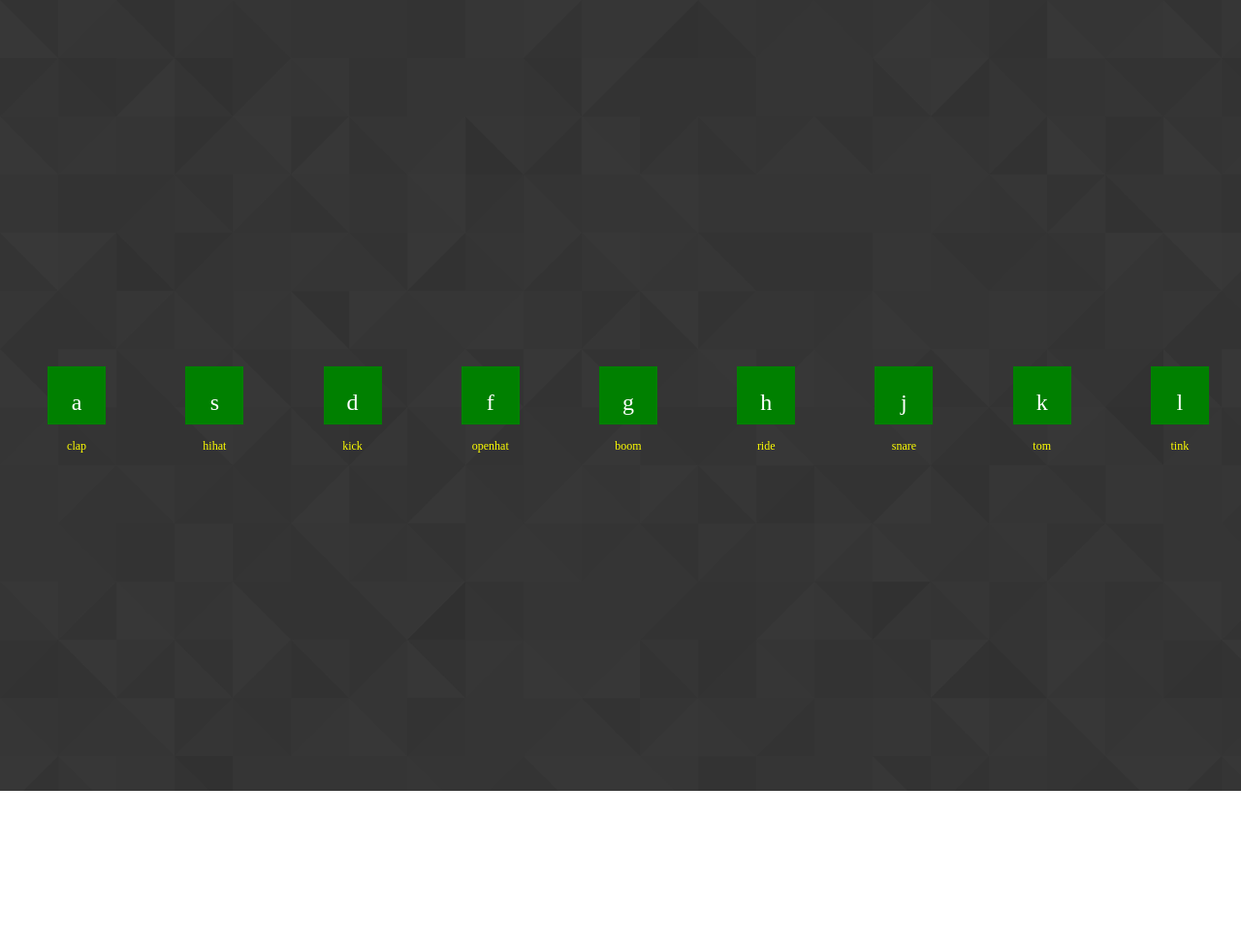
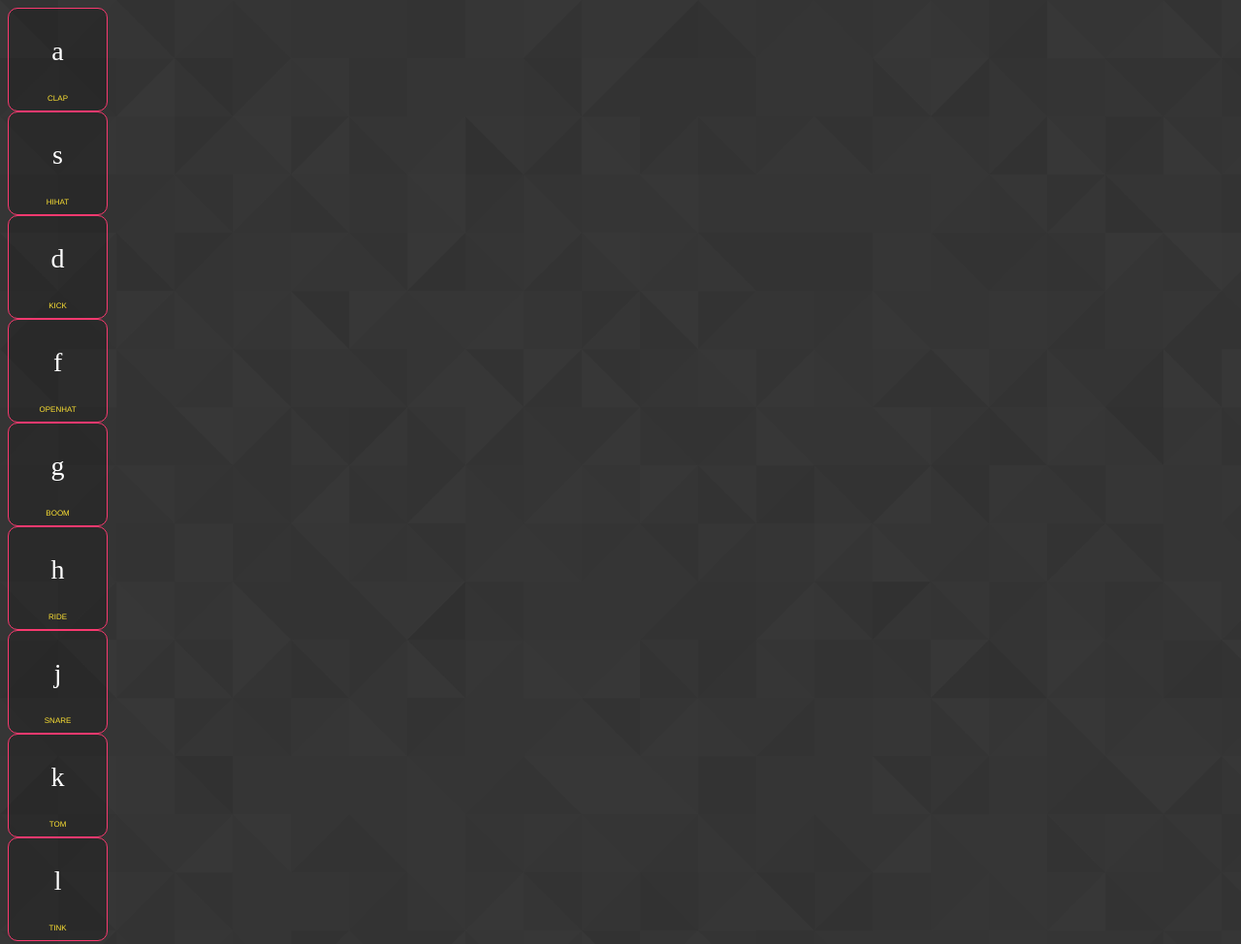
Before and after one commit to filbot/js30, a plain HTML site: page drum-kit/index.html in a window 1280 px wide. Shown: the whole page at 97% size. Before the commit the page ends 816 px from the top, so only its background shows below. Drawn offline with Linux system fonts and the light colour scheme.

Commit message:
Update styles

```diff
--- a/drum-kit/styles.css
+++ b/drum-kit/styles.css
@@ -1,6 +1,9 @@
 body {
   background-image: url('assets/background.png');
   background-repeat: repeat;
+}
+
+.keys {
   width: 100vw;
   height: 100vh;
   display: flex;
@@ -9,19 +12,29 @@ body {
 }
 
 .key {
-  width: 60px;
-  height: 60px;
-  background-color: green;
+  width: 8%;
+  border: 1px solid #f9396f;
+  border-radius: 10px;
+  background-color: rgba(0, 0, 0, 0.20);
+  transition: all 0.07s;
 }
 
 .key-letter {
-  font-size: 1.5rem;
+  font-size: 1.75rem;
   color: #fff;
   text-align: center;
 }
 
 .key-description {
-  font-size: 0.75rem;
-  color: yellow;
+  font-size: 0.5rem;
+  color: #fee233;
   text-align: center;
+  text-transform: uppercase;
+  font-family: helvetica;
 }
+
+.playing {
+  background-color: #f9396f;
+  background-color: rgba(249, 57, 111, 1.00);
+  transform: scale(0.9);
+}
```
